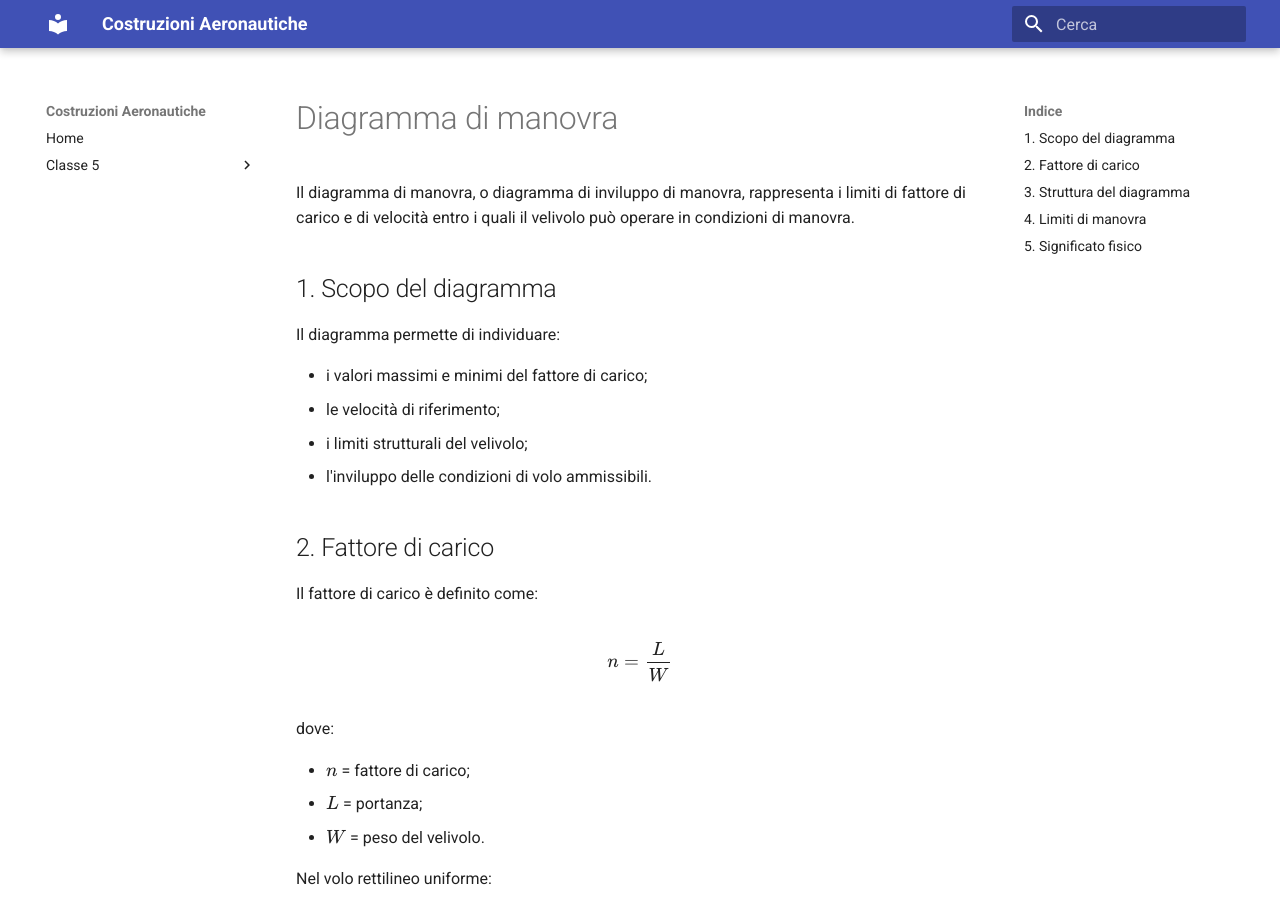
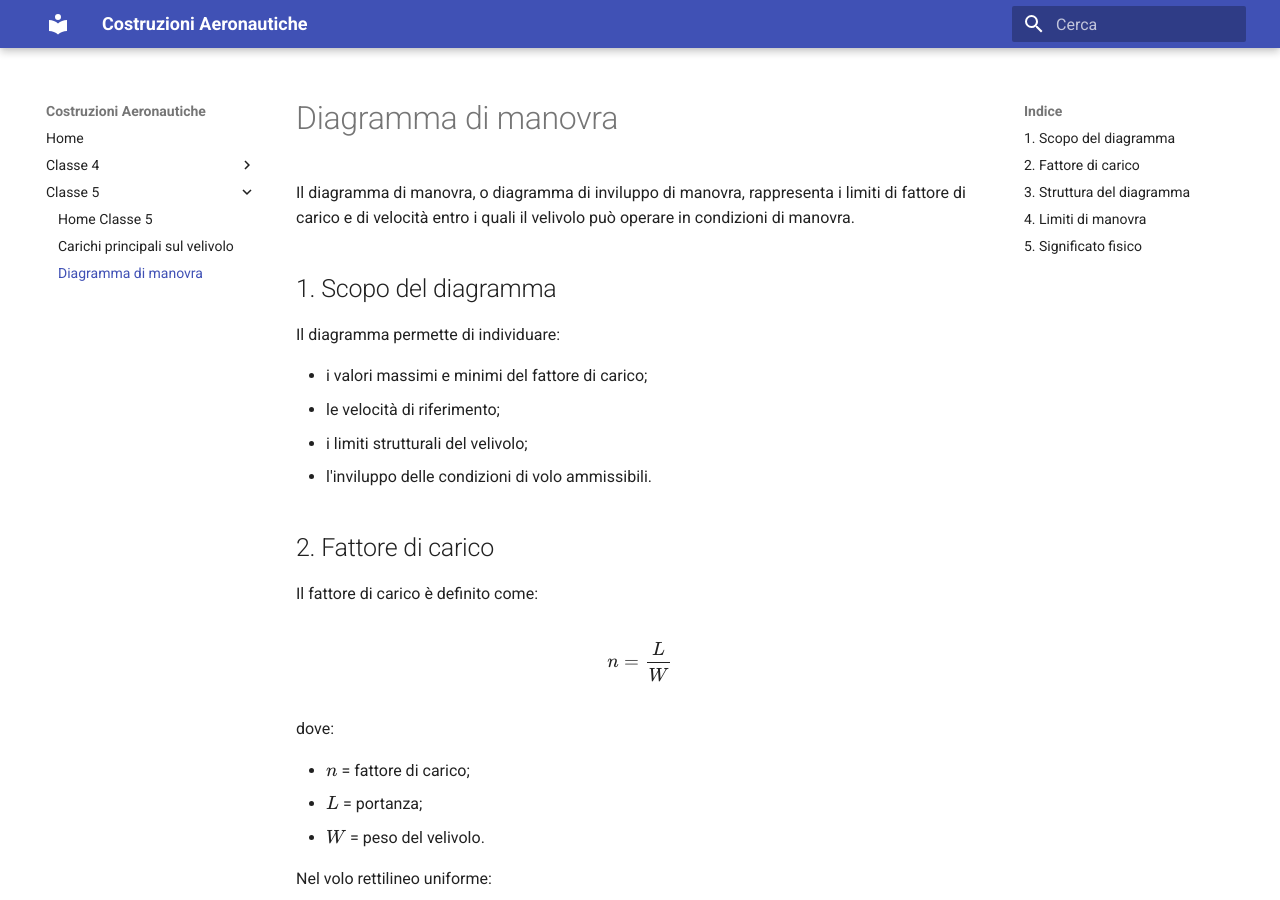
Before and after one commit to giomikael/costruzioni-aeronautiche, an MkDocs documentation site: the page built from docs/classe5/diagramma-manovra.md, in a window 1280 px wide and 900 px high. Built offline with MkDocs 1.6.1 and Material for MkDocs 9.7.7, drawn with Linux system fonts in a browser that asks for light colours.

Commit message:
Update mkdocs.yml

```diff
--- a/mkdocs.yml
+++ b/mkdocs.yml
@@ -7,9 +7,14 @@ theme:
 
 nav:
   - Home: index.md
+
+  - Classe 4:
+      - Home Classe 4: classe4/index.md
+
   - Classe 5:
-      - Carichi principali sul velivolo: carichi.md
-      - Diagramma di manovra: diagramma-manovra.md
+      - Home Classe 5: classe5/index.md
+      - Carichi principali sul velivolo: classe5/carichi.md
+      - Diagramma di manovra: classe5/diagramma-manovra.md
 
 markdown_extensions:
   - pymdownx.arithmatex:
```
